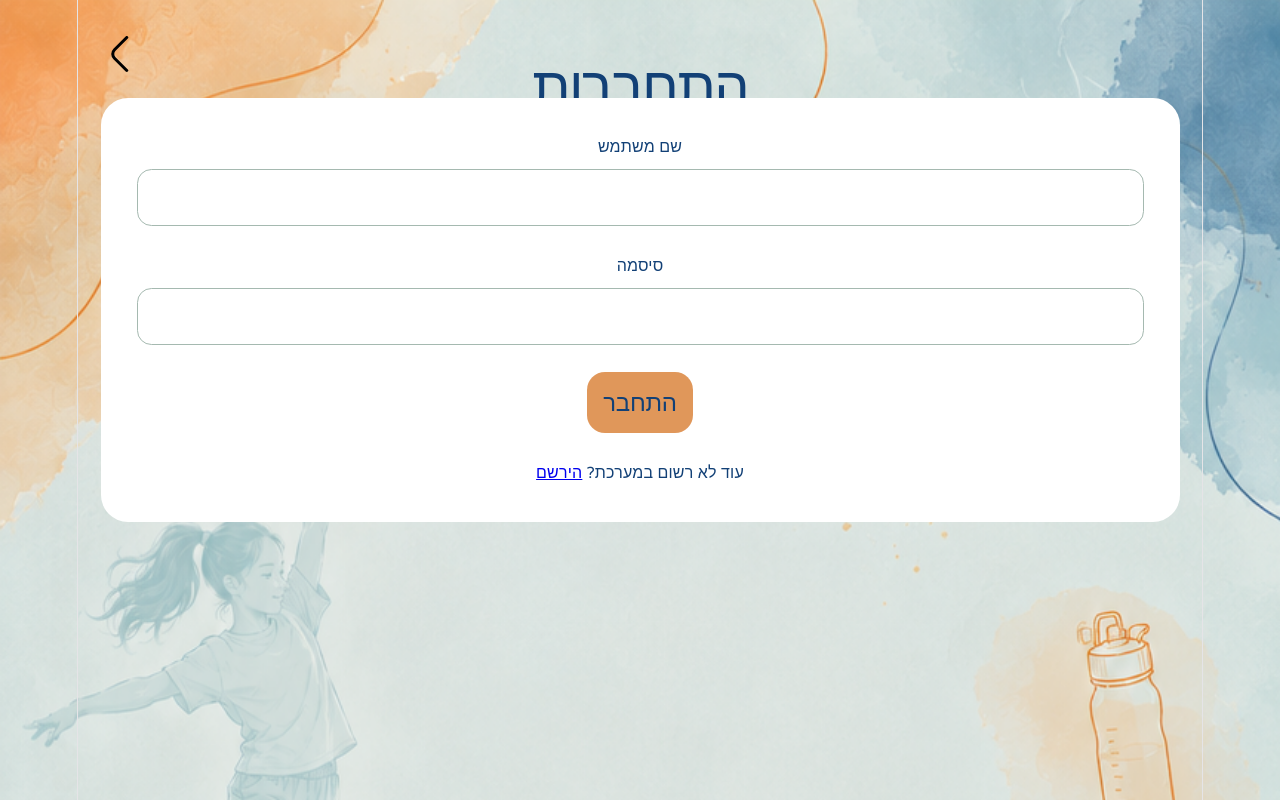
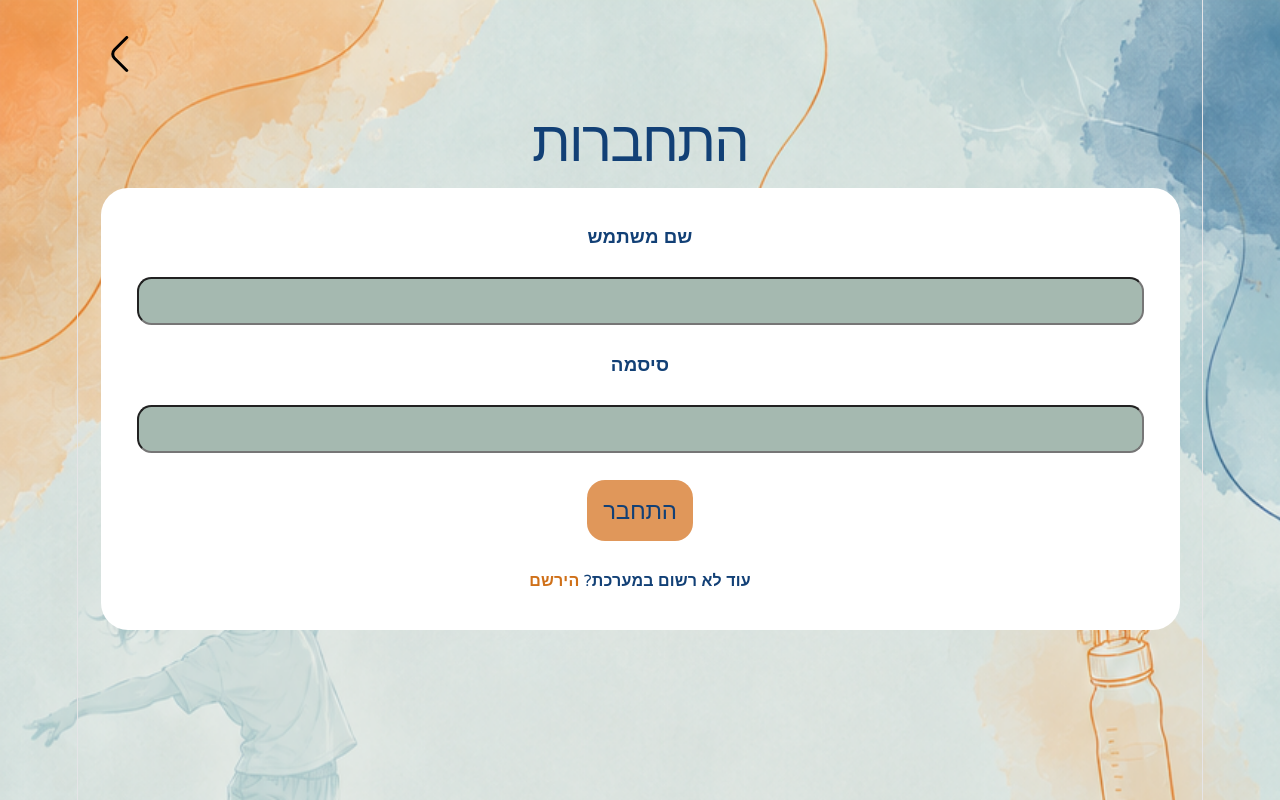
Before and after one commit to shircohen83/shtodio, a React (Vite) app: page /login in a window 1280 px wide. Built offline with nearby package versions, Linux system fonts and the light colour scheme.

Commit message:
fixing design for login page

```diff
--- a/src/pages/LoginPage.css
+++ b/src/pages/LoginPage.css
@@ -4,57 +4,34 @@
 }
 
 .login-title {
-  margin-top: 3rem;
-  margin-bottom: 2rem;
+  margin: 3rem 0 2rem;
   text-align: center;
 }
 
 .login-card {
   display: grid;
   gap: 1.5rem;
-
   padding: 2rem;
   border-radius: 1.5rem;
-
   background-color: var(--white);
-}
-
-.login-card label {
-  display: grid;
-  gap: 0.5rem;
-
-  color: var(--tertiary-color);
 }
 
 .login-card input {
   padding: 0.8rem;
-
-  border: 1px solid var(--primary-color);
+  background-color: var(--primary-color);
   border-radius: 0.8rem;
-
-  font: inherit;
-}
-
-.login-card input:focus {
-  outline: none;
-  border-color: var(--secondary-color);
 }
 
 .login-error {
   text-align: center;
-  color: #c62828;
+  color: var(--secondary-color);
 }
 
-.login-register {
-  text-align: center;
+.login-register-link {
+  color: var(--secondary-color);
+  text-decoration: none;
 }
 
-.login-register a {
-  color: var(--secondary-color);
-  text-decoration: none;
-  font-weight: bold;
-}
-
-.login-register a:hover {
+.login-register-link:hover {
   text-decoration: underline;
 }
--- a/src/pages/LoginPage.tsx
+++ b/src/pages/LoginPage.tsx
@@ -56,24 +56,22 @@ const LoginPage = () => {
 
   return (
     <main className="login-page">
-      <Link to={ returnTo } className="back-icon" title="חזרה">
+        <Link to={returnTo} className="back-icon" title="חזרה">
             <img src={angleLeftIcon} alt="" />
         </Link>
-      <h1>התחברות</h1>
+
+        <h1 className="login-title">התחברות</h1>
 
         <section className="login-card">
-        <label>
-          שם משתמש
+            <h3>שם משתמש</h3>
             <input
                 value={loginData.username}
                 onChange={(event) =>
                 handleChange("username", event.target.value)
                 }
             />
-        </label>
 
-        <label>
-          סיסמה
+            <h3>סיסמה</h3>
             <input
                 type="password"
                 value={loginData.password}
@@ -81,7 +79,6 @@ const LoginPage = () => {
                 handleChange("password", event.target.value)
                 }
             />
-        </label>
 
             {error && <p className="login-error">{error}</p>}
 
@@ -89,13 +86,13 @@ const LoginPage = () => {
                 <h2>התחבר</h2>
             </button>
 
-        <p>
+            <h4 >
             עוד לא רשום במערכת?{" "}
-          <Link to="/signup" state={{ returnTo }}>הירשם</Link>
-        </p>
+            <Link to="/signup" className="login-register-link" state={{ returnTo }}>הירשם</Link>
+            </h4>
       </section>
     </main>
   );
-};
+}
 
 export default LoginPage;
```
Lines whose indentation alone changed are shown as unchanged.
